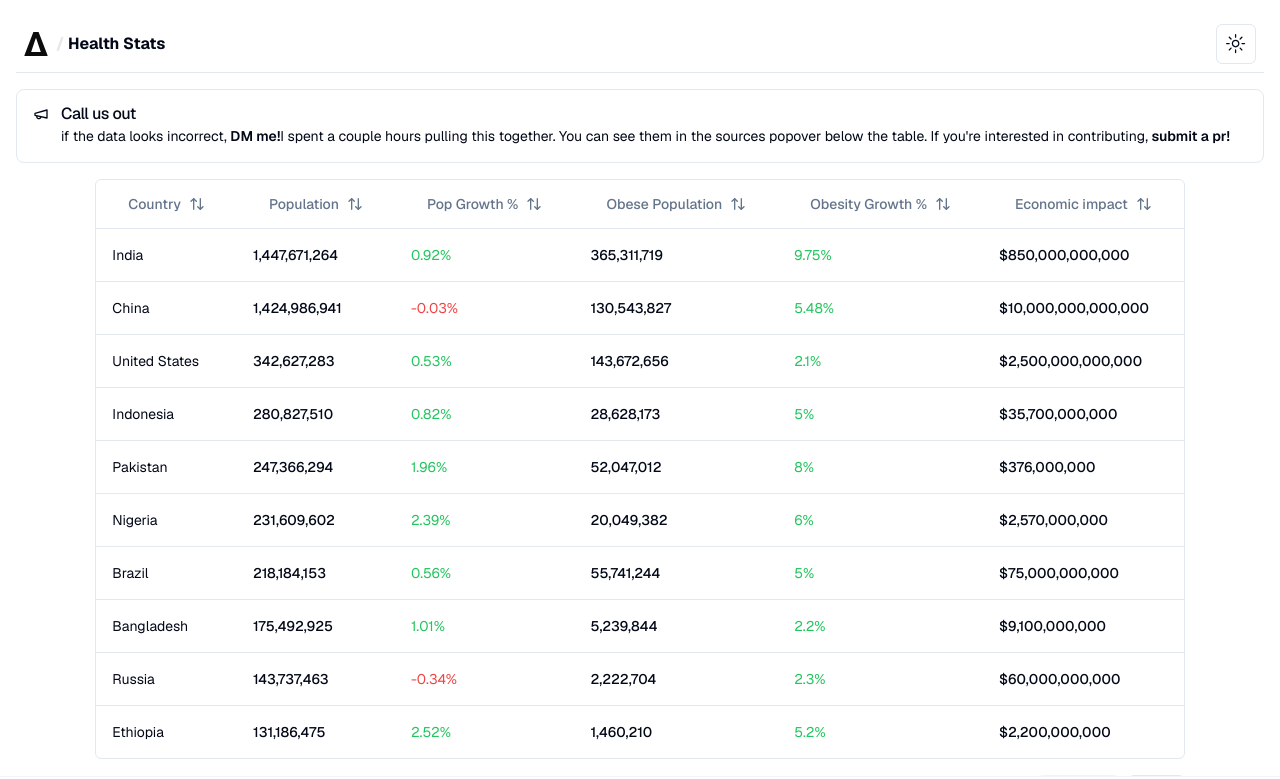
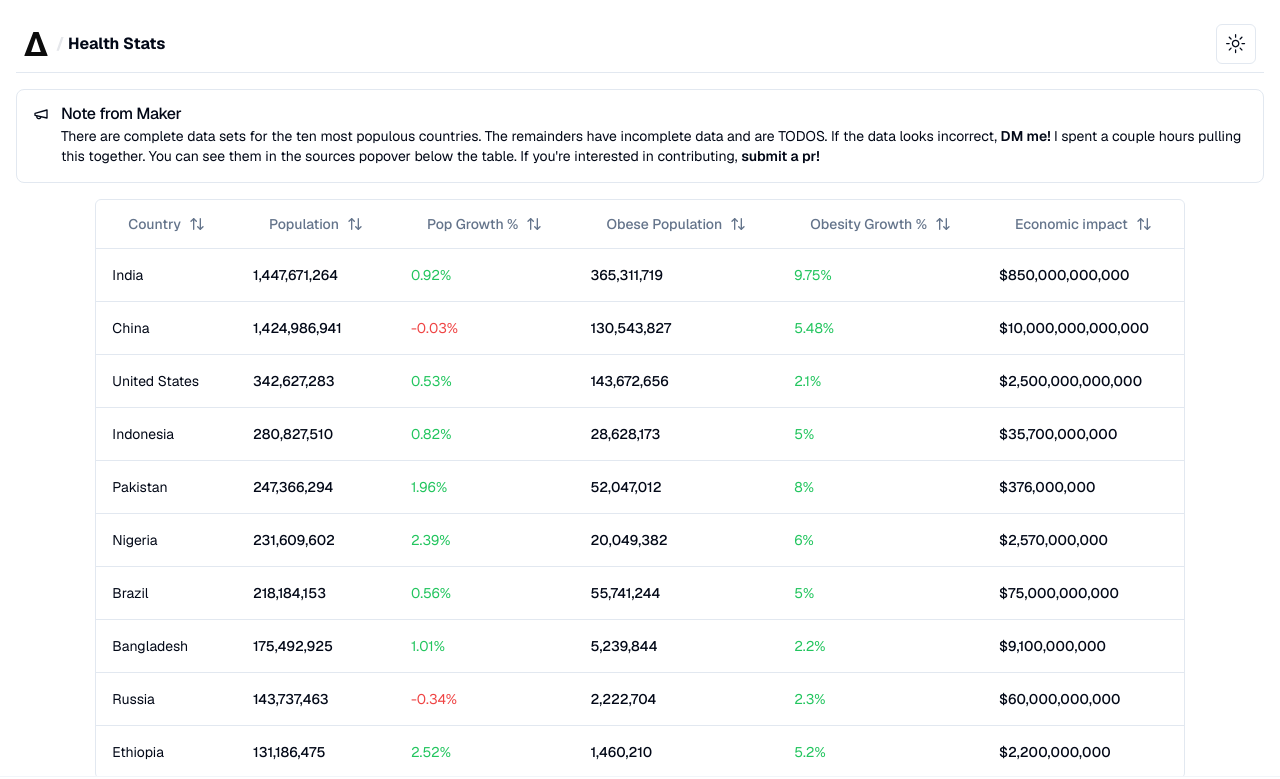
Before and after one commit to ParkerRex/crazyhealthstats.com, a Next.js app: page / in a window 1280 px wide. Shown: the top 779 px of the page. Built offline with nearby package versions, Linux system fonts and the light colour scheme.

Commit message:
reddit fdback

```diff
--- a/src/app/page.tsx
+++ b/src/app/page.tsx
@@ -65,8 +65,8 @@ export default function Home() {
       <div className="my-4">
         <Alert>
           <Megaphone className="h-4 w-4" />
-          <AlertTitle>Call us out</AlertTitle>
-          <AlertDescription>if the data looks incorrect, <span className="font-semibold"><a target="_blank" href="https://x.com/parkerrex">DM me!</a></span>I spent a couple hours pulling this together. You can see them in the sources popover below the table. If you're interested in contributing, <span className="font-semibold"><a target="_blank" href="https://github.com/ParkerRex/crazyhealthstats.com">submit a pr!</a></span></AlertDescription>
+          <AlertTitle>Note from Maker</AlertTitle>
+          <AlertDescription>There are complete data sets for the ten most populous countries. The remainders have incomplete data and are TODOS. If the data looks incorrect, <span className="font-semibold"><a target="_blank" href="https://x.com/parkerrex">DM me!{" "}</a></span>I spent a couple hours pulling this together. You can see them in the sources popover below the table. If you're interested in contributing, <span className="font-semibold"><a target="_blank" href="https://github.com/ParkerRex/crazyhealthstats.com">submit a pr!</a></span></AlertDescription>
         </Alert>
       </div>
 
@@ -87,7 +87,7 @@ export default function Home() {
               <li><a href="https://worldpopulationreview.com/">Population Data</a></li>
               <li><a href="https://data.worldobesity.org/rankings/">Obesity data</a></li>
               <li><a href="https://indianexpress.com/article/health-wellness/obesity-lancet-study-india-cause-9188931/#:~:text=The%20report%20showed%20more%20than,1.1%20million%20men%20in%201990">India obesity</a></li>
-              <li><a href="https://stop.publichealth.gwu.edu/LFD-oct23#:~:text=Obesity%20continues%20to%20have%20a,surpass%20%244%20trillion%20by%202035.">$4T stat</a></li>
+              <li><a href="https://stop.publichealth.gwu.edu/LFD-oct23#:~:text=Obesity%20continues%20to%20have%20a,surpass%20%244%20trillion%20by%202035.">$4T metric</a></li>
               <li><a href="https://obesitymedicine.org/blog/health-economic-impact-of-obesity/">$1.4T economic cost to USA</a></li>
               <li><a href="https://www.statista.com/chart/19621/annual-health-expenditure-per-capita-due-to-obesity/">Expenditure per capita</a></li>
               <li><a href="https://www.statista.com/statistics/1386185/overweight-and-obesity-economic-impact-worldwide-forecasts/">Impact of obesity in USA</a></li>
```
